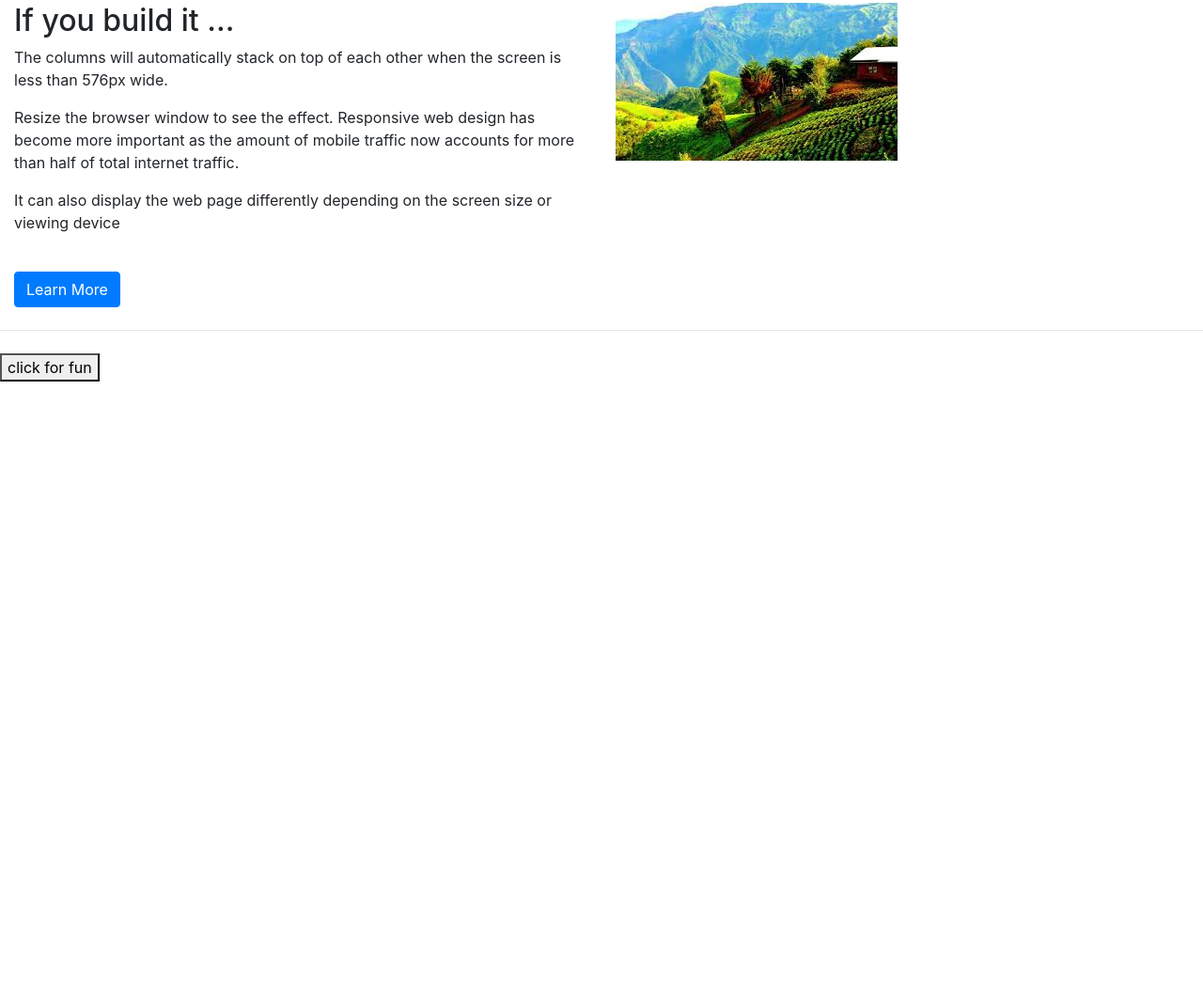
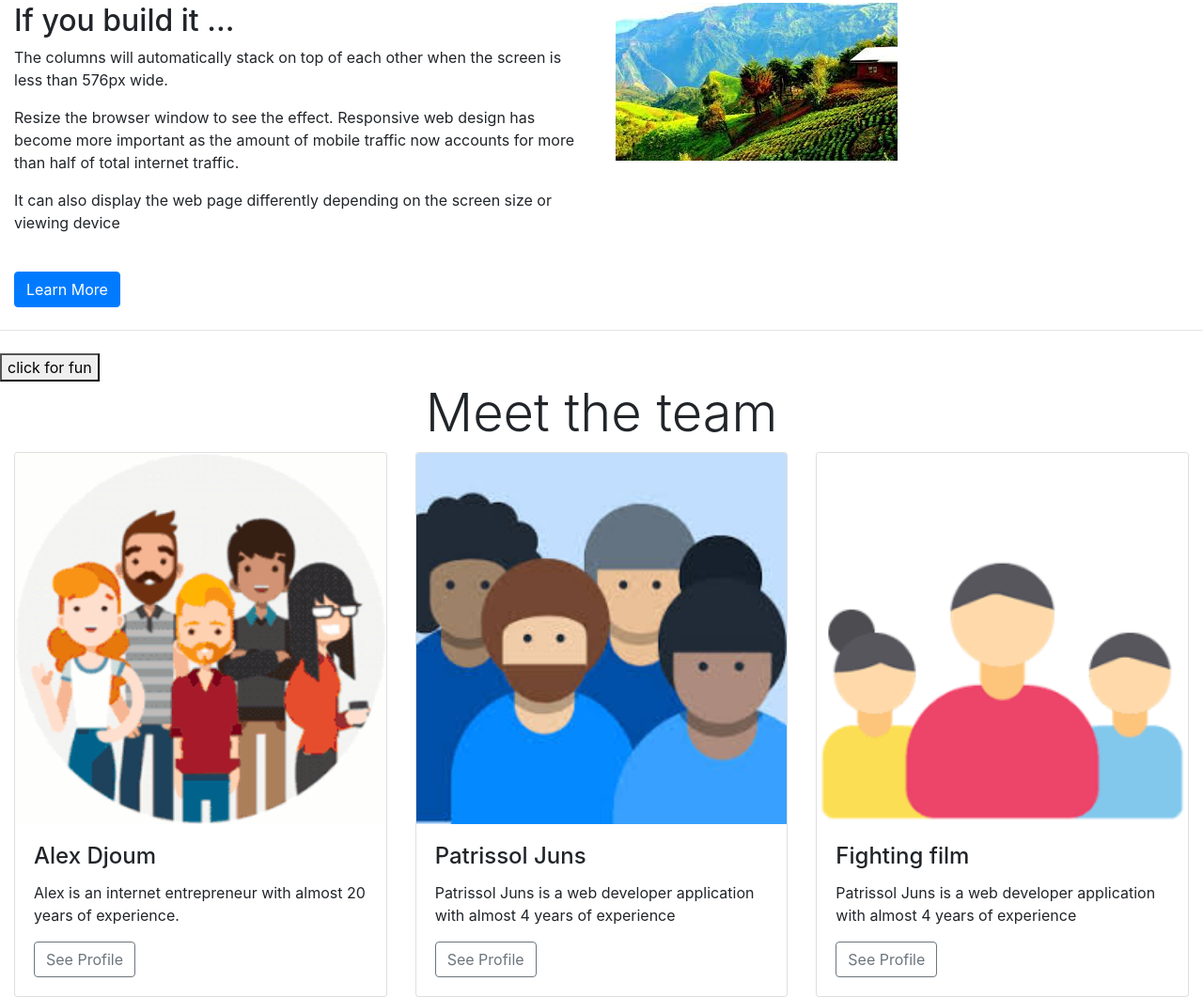
Before and after one commit to alexdjoum/propagewithbootstrap, a plain HTML site: page index.html in a window 1280 px wide. Shown: the part 953-2014 px from the top of the page at 94% size. Before the commit the page ends 1359 px from the top, so only its background shows below. Drawn offline with nearby package versions, Linux system fonts and the light colour scheme.

```diff
--- a/index.html
+++ b/index.html
@@ -173,5 +173,52 @@
     </div>
 </div>
 
+<!-- Meet the team -->
+
+<div class="container-fluid padding">
+    <div class="row welcome text-center">
+        <div class="col-12">
+            <h1 class="display-4">Meet the team</h1>
+        </div>
+        <hr>
+    </div>
+</div>
+
+<!-- Cards -->
+<div class="container-fluid padding">
+    <div class="row padding">
+        <div class="col-md-4">
+            <div class="card">
+                <img src="img/team.gif" alt="" class="card-img-top">
+                <div class="card-body">
+                    <h4 class="card-title">Alex Djoum</h4>
+                    <p class="card-text">Alex is an internet entrepreneur with almost 20 years of experience.</p>
+                    <a href="#" class="btn btn-outline-secondary">See Profile</a>
+                </div>
+            </div>
+        </div>
+        <div class="col-md-4">
+            <div class="card">
+                <img src="img/team2.jpeg" alt="" class="card-img-top">
+                <div class="card-body">
+                    <h4 class="card-title">Patrissol Juns</h4>
+                    <p class="card-text">Patrissol Juns is a web developer application with almost 4 years of experience</p>
+                    <a href="#" class="btn btn-outline-secondary">See Profile</a>
+                </div>
+            </div>
+        </div>
+        <div class="col-md-4">
+            <div class="card">
+                <img src="img/team3.png" alt="" class="card-img-top">
+                <div class="card-body">
+                    <h4 class="card-title">Fighting film</h4>
+                    <p class="card-text">Patrissol Juns is a web developer application with almost 4 years of experience</p>
+                    <a href="#" class="btn btn-outline-secondary">See Profile</a>
+                </div>
+            </div>
+        </div>
+    </div>
+</div>
+
 </body>
 </html>
```
Also changed, not shown: img/affiche.jpeg (added), img/team.gif (added), img/team.png (added), img/team2.jpeg (added), img/team3.png (added), 1 other file.
